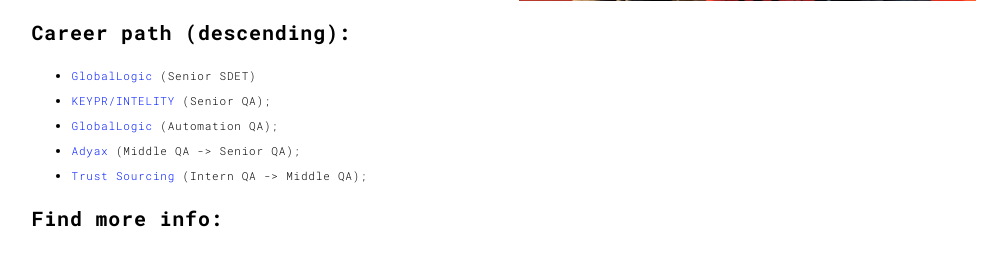
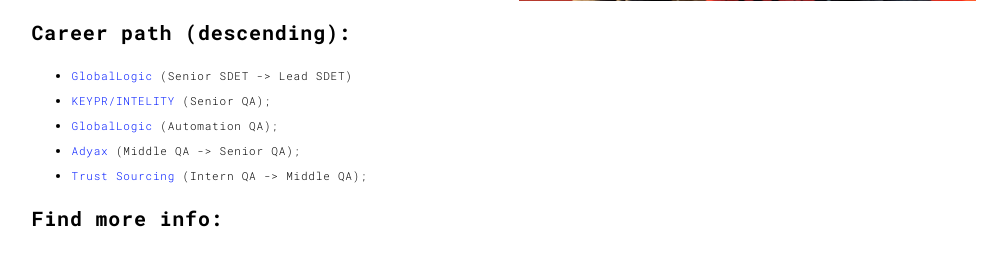
Before and after one commit to Goraved/portfolio_flask, a Flask app: page /about in a window 1280 px wide. Shown: the part 830-1085 px from the top of the page, without its empty margins (136-1143 px from the left). Run offline with Flask 2, Linux system fonts and the light colour scheme; some libraries are stand-ins or nearby versions.

Commit message:
Update about.html

```diff
--- a/templates/about.html
+++ b/templates/about.html
@@ -93,7 +93,7 @@
                                 <p>
                                 <ul>
                                     <li><a href="https://www.globallogic.com" target="_blank">GlobalLogic</a> (Senior
-                                        SDET)
+                                        SDET -> Lead SDET)
                                     </li>
                                     <li><a href="https://intelity.com/" target="_blank">KEYPR/INTELITY</a> (Senior QA);
                                     </li>
```
